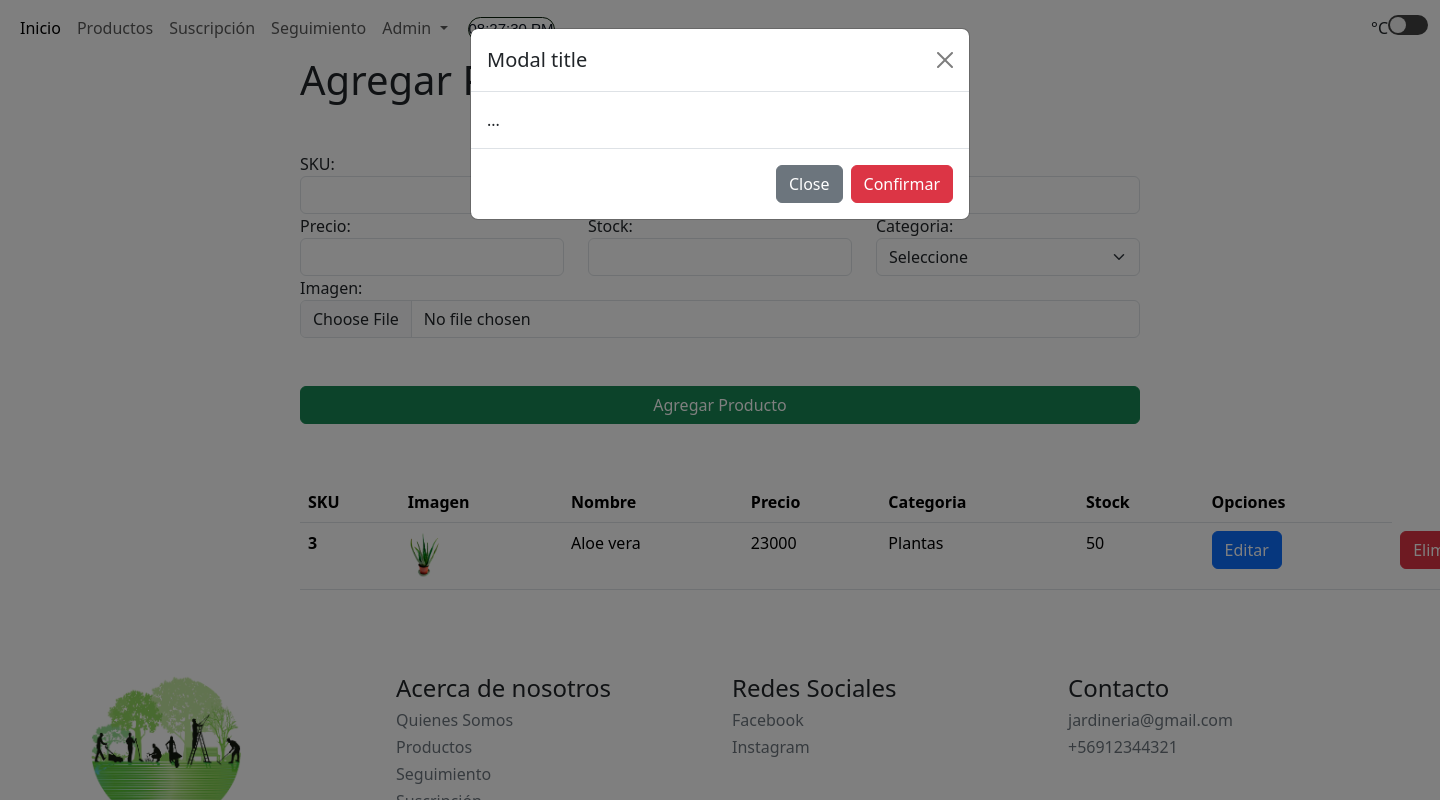
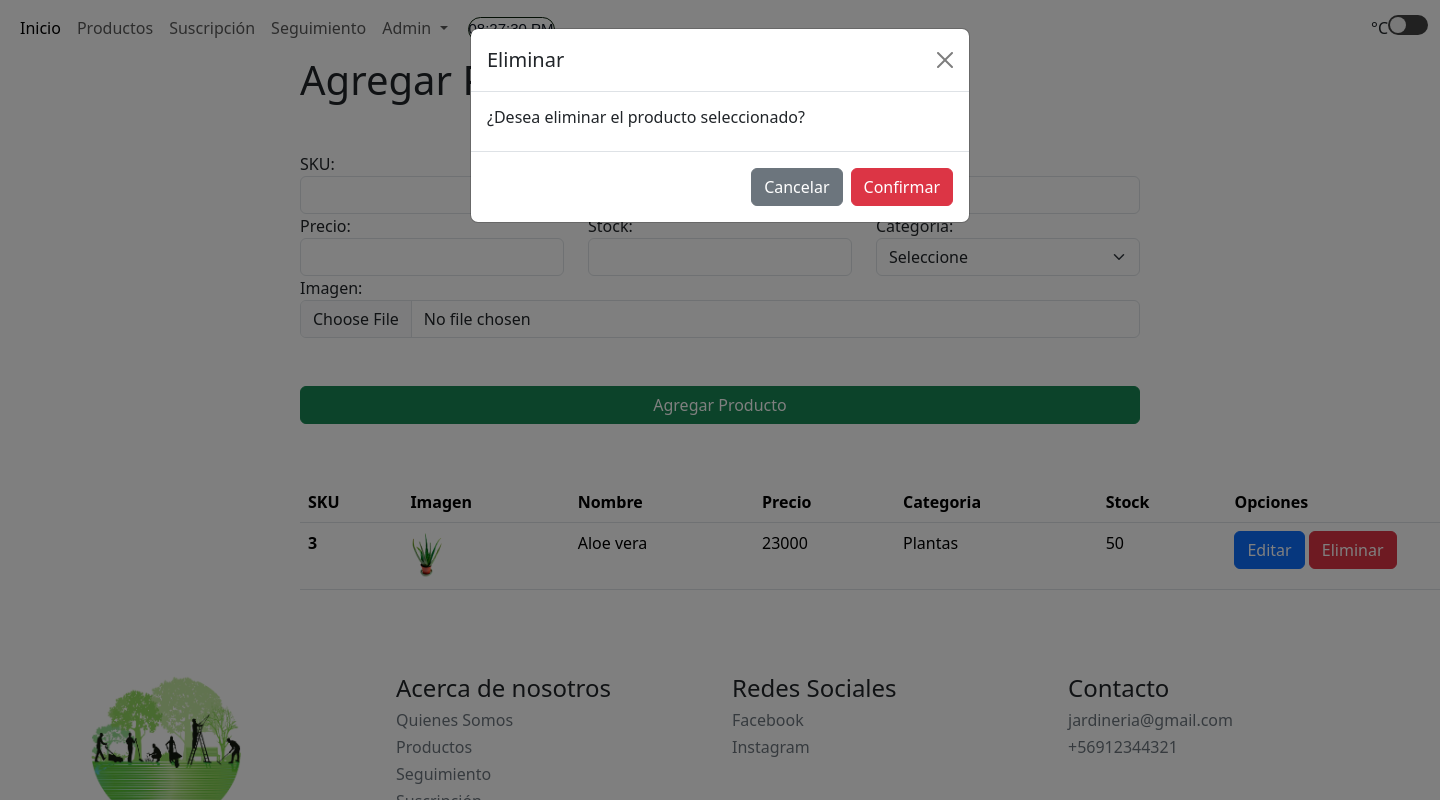
Before and after one commit to chinoowo/proyectoSemestralDjango, a Django app: page /agregarProductos in a window 1440 px wide, after a click on "Eliminar". Run offline with Django 4.2, Linux system fonts and the light colour scheme; data comes from the database, SQL or seed files in the repository; both versions use the stored data as it was after the commit; parts of the project's set-up code (start-up, migrations or seed data) failed here and were passed over.

Commit message:
Eliminar malo

```diff
--- a/proyectoDjango/apps/Tienda/templates/agregarProductos.html
+++ b/proyectoDjango/apps/Tienda/templates/agregarProductos.html
@@ -9,7 +9,7 @@
 
 <div class="containerAgregar">
     <h1>Agregar Productos</h1>
-    <form id="agregarProductos" action="/agregarProductosForm" method="POST" enctype="multipart/form-data">{% csrf_token%}
+    <form id="agregarProductos" action="/agregarProductosForm" method="POST" enctype="multipart/form-data">{%csrf_token%}
         <div class="row mt-5">
             <div class="col-md-4">
                 <label for="txtSku">SKU:</label>
@@ -69,8 +69,9 @@
                 <td>{{p.precio}}</td>
                 <td>{{p.categoriaId}}</td>
                 <td>{{p.stock}}</td>
-                <td><a href="editarProducto/{{p.sku}}" class="btn btn-primary">Editar</a></td>
-                <td><button type="button" class="btn btn-danger" data-bs-toggle="modal" data-bs-target="#exampleModal">
+                <td><a href="editarProducto/{{p.sku}}" class="btn btn-primary">Editar</a>
+
+                    <button type="button" class="btn btn-danger" data-bs-toggle="modal" data-bs-target="#exampleModal">
                         Eliminar
                     </button>
                 </td>
@@ -80,15 +81,16 @@
                     <div class="modal-dialog">
                         <div class="modal-content">
                             <div class="modal-header">
-                                <h1 class="modal-title fs-5" id="exampleModalLabel">Modal title</h1>
+                                <h1 class="modal-title fs-5" id="exampleModalLabel">Eliminar</h1>
                                 <button type="button" class="btn-close" data-bs-dismiss="modal"
                                     aria-label="Close"></button>
                             </div>
                             <div class="modal-body">
-                                ...
+                                <h6>¿Desea eliminar el producto seleccionado?</h6>
                             </div>
                             <div class="modal-footer">
-                                <button type="button" class="btn btn-secondary" data-bs-dismiss="modal">Close</button>
+                                <button type="button" class="btn btn-secondary"
+                                    data-bs-dismiss="modal">Cancelar</button>
                                 <a href="eliminarProducto/{{p.sku}}" class="btn btn-danger">Confirmar</a>
                             </div>
                         </div>
--- a/proyectoDjango/apps/Tienda/templates/editarProductos.html
+++ b/proyectoDjango/apps/Tienda/templates/editarProductos.html
@@ -6,7 +6,7 @@
 
 <div class="container">
     <h1>Editar Productos</h1>
-    <form action="/editarProducto.html" method="POST" enctype="multipart/form-data">{% csrf_token %}
+    <form action="/editarProductos" method="POST" enctype="multipart/form-data">{% csrf_token %}
         <div class="row mt-5">
             <div class="col-md-4">
                 <label for="">SKU:</label>
@@ -29,7 +29,7 @@
                 <select id="cmbCategoria" name="cmbCategoria" class="form-select" aria-label="Default select example">
                     <option disabled selected>Seleccione</option>
                     {% for c in cate %}
-                    <option value="{{c.categoriaId}}"{% if c.idCategoria == prod.categoriaId.categoriaId %}selected {% endif %}>{{c.nombre_categoia}}</option>
+                    <option value="{{c.idCategoria}}"{% if c.idCategoria == prod.categoriaId.idCategoria %}selected {% endif %}>{{c.nombre_categoia}}</option>
                     {% endfor %}
                 </select>
             </div>
--- a/proyectoDjango/apps/Tienda/urls.py
+++ b/proyectoDjango/apps/Tienda/urls.py
@@ -19,8 +19,8 @@ urlpatterns = [
 
     path('agregarProductosForm',views.agregarProducto),
 
-    path('editarProductos',views.editarProducto)
+    path('editarProductos',views.editarProducto),
 
-
+    path('eliminarProducto/<sku>',views.eliminarProducto)
 
 ]
--- a/proyectoDjango/apps/Tienda/views.py
+++ b/proyectoDjango/apps/Tienda/views.py
@@ -43,7 +43,7 @@ def agregarProducto(request):
 
     Producto.objects.create(sku=v_sku,nombre=v_nombre,precio=v_precio,stock=v_stock,imagenUrl=v_imagen,categoriaId=v_categoria)
 
-    return redirect('agregarProductos.html')
+    return redirect('/agregarProductos')
 
 
 def cargarEditarProducto(request,sku):
@@ -77,3 +77,11 @@ def editarProducto(request):
     productoBD.save()
 
     return redirect('/agregarProductos')
+
+
+def eliminarProducto(request, sku):
+    producto = Producto.objects.get(sku=sku)
+    ruta_imagen = os.path.join(settings.MEDIA_ROOT, str(producto.imagenUrl))
+    os.remove(ruta_imagen)
+    producto.delete()
+    return redirect('/agregarProductos')
```
Also changed, not shown: proyectoDjango/Tienda.sqlite3, proyectoDjango/media/imagenesProducto/Aloe_vera_Cr2Ru13.png (added), proyectoDjango/media/imagenesProducto/Aloe_vera_H9t94d0.png (added), proyectoDjango/media/imagenesProducto/Aloe_vera_Mcxwx1R.png (added), proyectoDjango/media/imagenesProducto/Aloe_vera_qShfQ5w.png (added), proyectoDjango/media/imagenesProducto/Pala.png (deleted).
